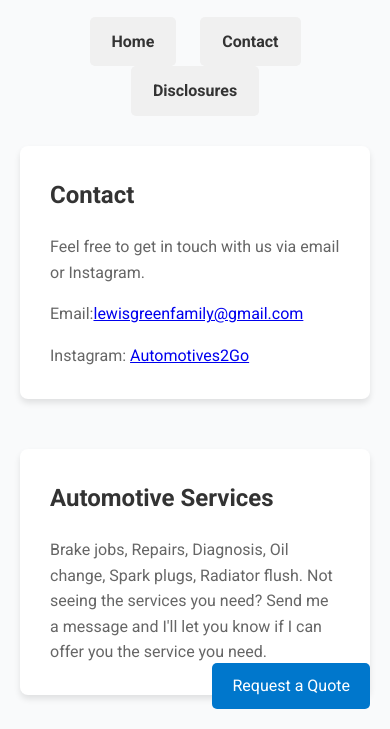
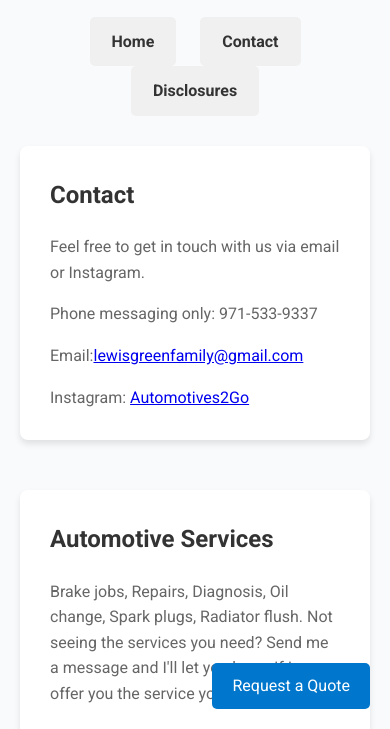
Before and after one commit to Processing43/Automotives2go.net, a plain HTML site: page index.html in a window 390 px wide. Shown: the part 115-844 px from the top of the page. Drawn offline with Linux system fonts and the light colour scheme.

Commit message:
Update index.html
added phone number will need to change it soon

```diff
--- a/index.html
+++ b/index.html
@@ -162,7 +162,7 @@
         </div>
         <div class="contact-section" id="contact">
             <h2>Contact</h2>
-            <p>Feel free to get in touch with us via email or Instagram.</p>
+            <p>Feel free to get in touch with us via email or Instagram.</p><p>Phone messaging only: 971-533-9337</p>
             <p>Email:<a href="mailto:lewisgreenfamily@gmail.com">lewisgreenfamily@gmail.com</a></p>
             <p>Instagram: <a href="https://www.instagram.com/Automotives2Go/">Automotives2Go</a></p>
         </div>
```
